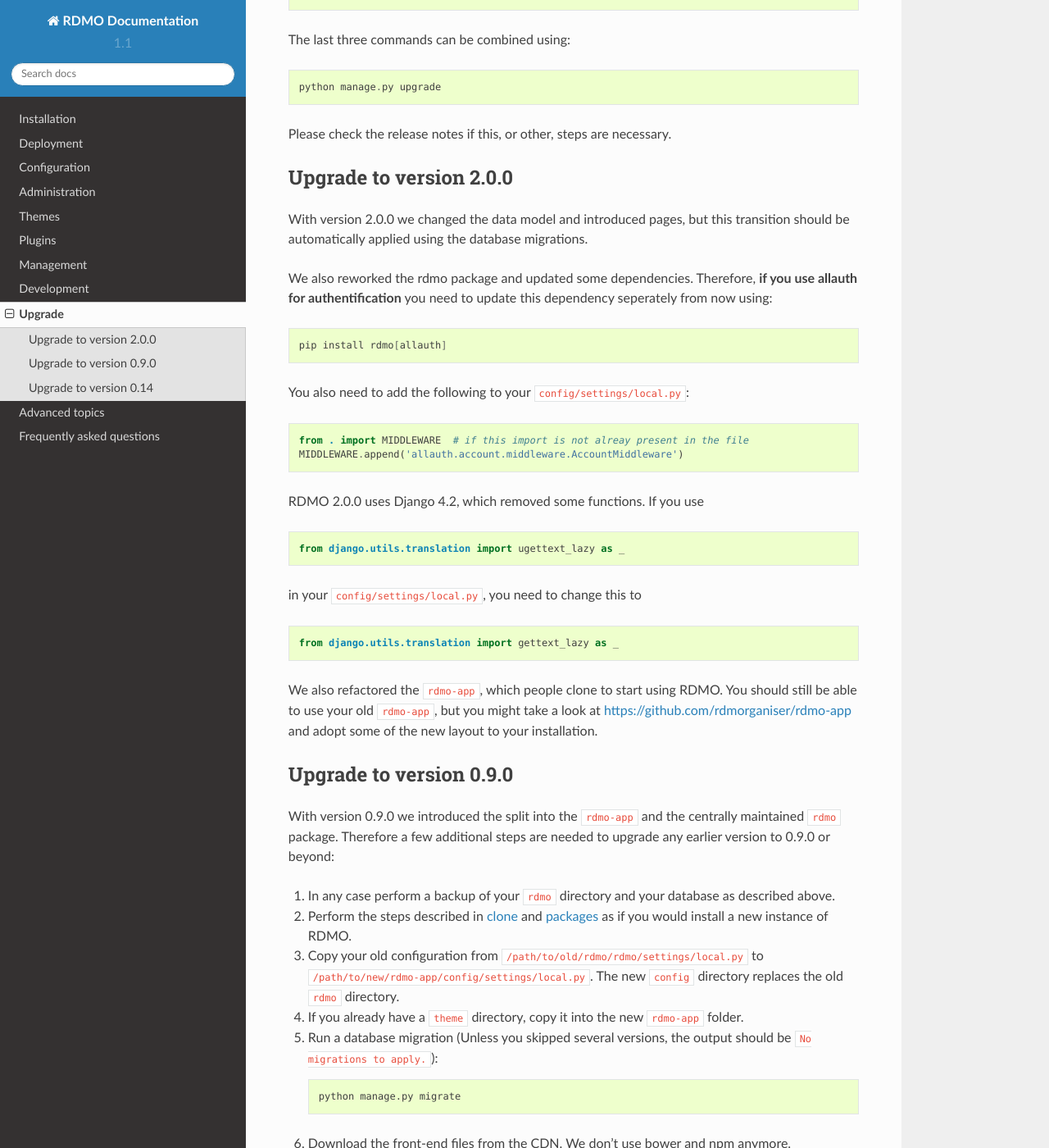
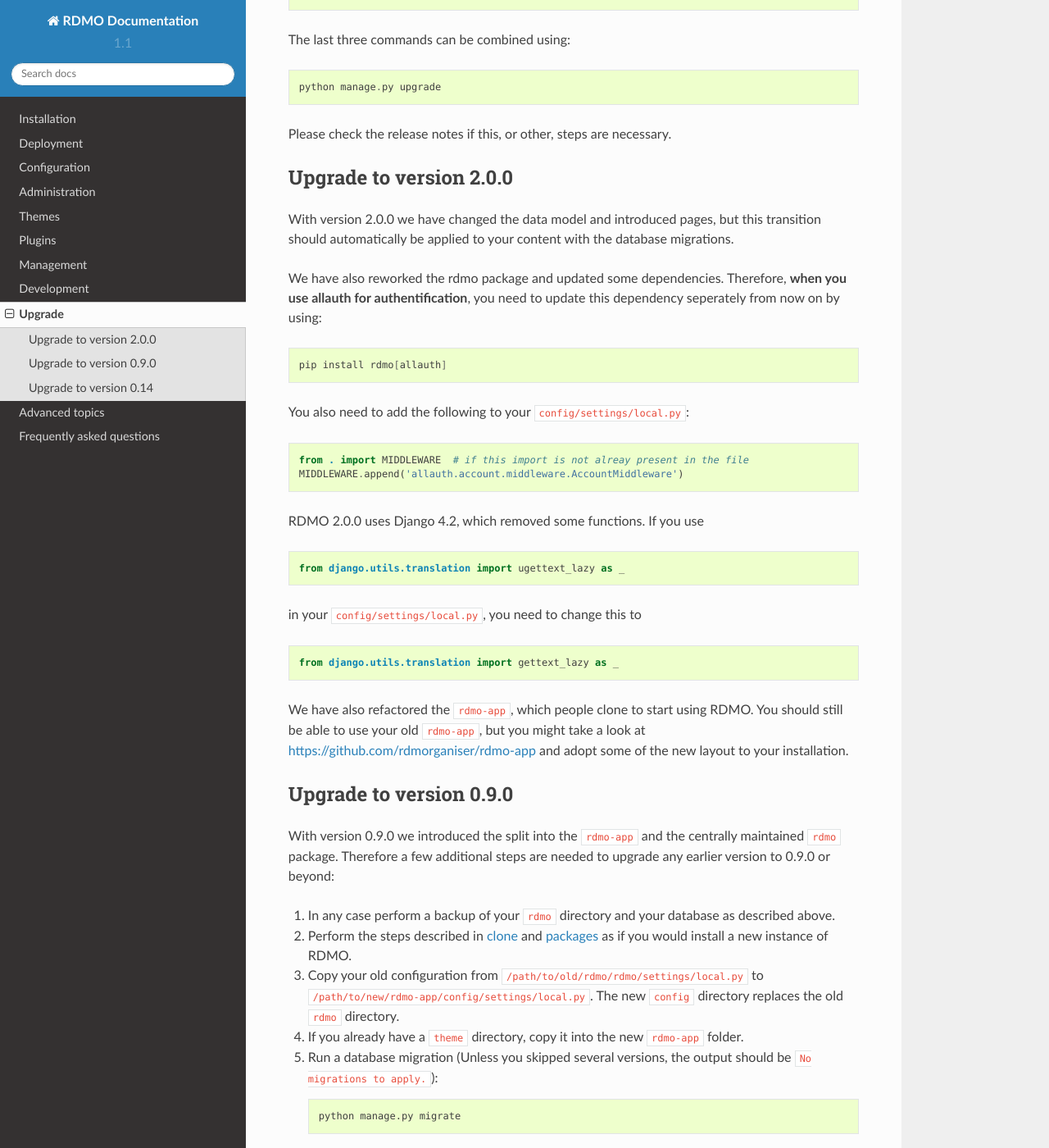
Before and after one commit to rdmorganiser/rdmo-docs, a Sphinx documentation site: the page built from docs/upgrade/index.md, in a window 1280 px wide and 1400 px high, scrolled down 1024 px. Shown: the whole window at 82% size. Built offline with Sphinx 7.4.7 and the Read the Docs theme 2.0.0, drawn with Linux system fonts in a browser that asks for light colours; some of the changed text lies outside the part shown.

Commit message:
chore: minor rewrites for text, add warning about makemigrations

````diff
--- a/docs/upgrade/index.md
+++ b/docs/upgrade/index.md
@@ -51,9 +51,9 @@
 
 ## Upgrade to version 2.0.0
 
-With version 2.0.0 we changed the data model and introduced pages, but this transition should be automatically applied using the database migrations.
+With version 2.0.0 we have changed the data model and introduced pages, but this transition should automatically be applied to your content with the database migrations.
 
-We also reworked the rdmo package and updated some dependencies. Therefore, **if you use allauth for authentification** you need to update this dependency seperately from now using:
+We have also reworked the rdmo package and updated some dependencies. Therefore, **when you use allauth for authentification**, you need to update this dependency seperately from now on by using:
 
 ```bash
 pip install rdmo[allauth]
@@ -78,7 +78,7 @@
 from django.utils.translation import gettext_lazy as _
 ```
 
-We also refactored the `rdmo-app`, which people clone to start using RDMO. You should still be able to use your old `rdmo-app`, but you might take a look at <https://github.com/rdmorganiser/rdmo-app> and adopt some of the new layout to your installation.
+We have also refactored the `rdmo-app`, which people clone to start using RDMO. You should still be able to use your old `rdmo-app`, but you might take a look at <https://github.com/rdmorganiser/rdmo-app> and adopt some of the new layout to your installation.
 
 ## Upgrade to version 0.9.0
 
@@ -116,3 +116,10 @@
 
 * Adjust RDMO app's `config/urls.py` to Django2 schemes. The file is much simpler and shorter now. A working example can be found at https://github.com/rdmorganiser/rdmo-app/blob/master/config/urls.py
 * MIDDLEWARE_CLASSES in `config/settings/local.py` needs to be renamed to `MIDDLEWARE` only
+
+---
+```eval_rst
+.. warning::
+    RDMO contains all the necessary migrations. For consistency of the database,
+    please do **not** run the ``makemigrations`` command. When Django asks you for it, please contact support.
+```
````
